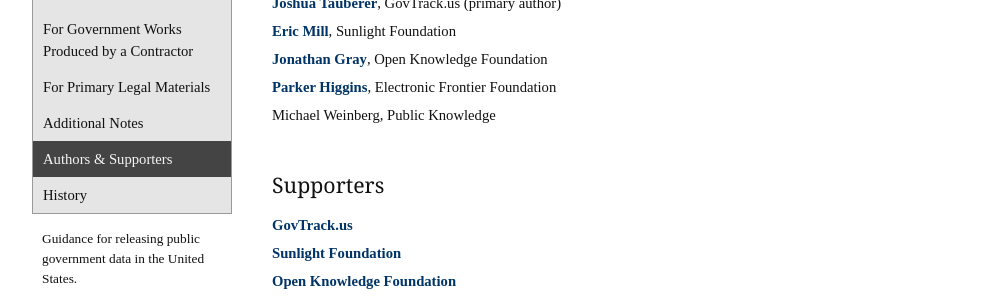
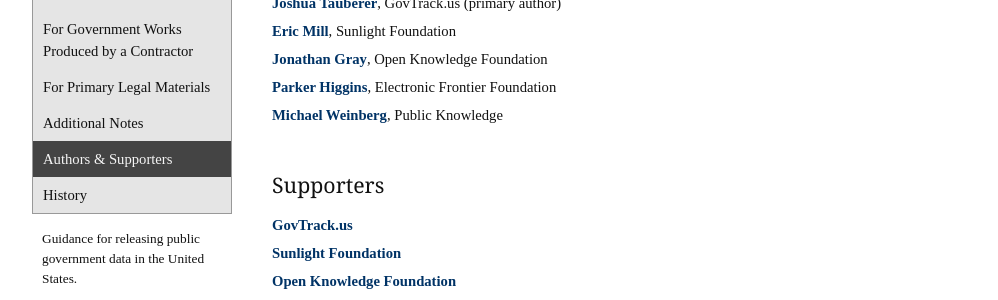
Before and after one commit to unitedstates/licensing, a Jekyll site: the page built from index.md, in a window 1280 px wide and 900 px high, scrolled down 3402 px. Shown: the part 153-453 px from the top of the window, without its empty margins (18-1016 px from the left). Built offline with Jekyll 4.4.1, drawn with Linux system fonts in a browser that asks for light colours; nearby versions of some CDN libraries; some web fonts are replaced; part of the change alters nothing that is shown.

```diff
--- a/index.md
+++ b/index.md
@@ -103,7 +103,7 @@ The [Open Data Commons Public Domain Dedication and License (PDDL)][6] is very s
 * [Eric Mill](https://twitter.com/konklone), Sunlight Foundation
 * [Jonathan Gray](https://twitter.com/jwyg), Open Knowledge Foundation
 * [Parker Higgins](https://twitter.com/xor), Electronic Frontier Foundation
-* Michael Weinberg, Public Knowledge
+* [Michael Weinberg](https://twitter.com/mweinbergPK), Public Knowledge
 {:.contributors.people}
 
 #### Supporters
```
